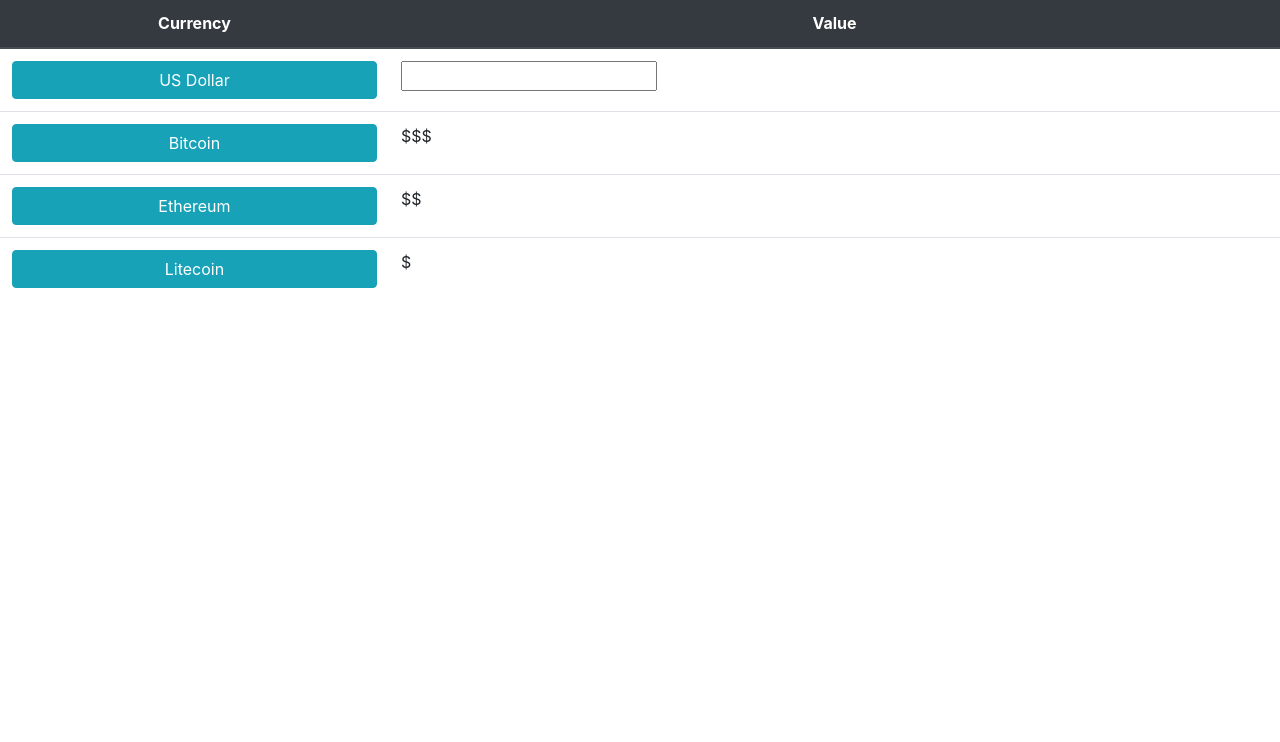
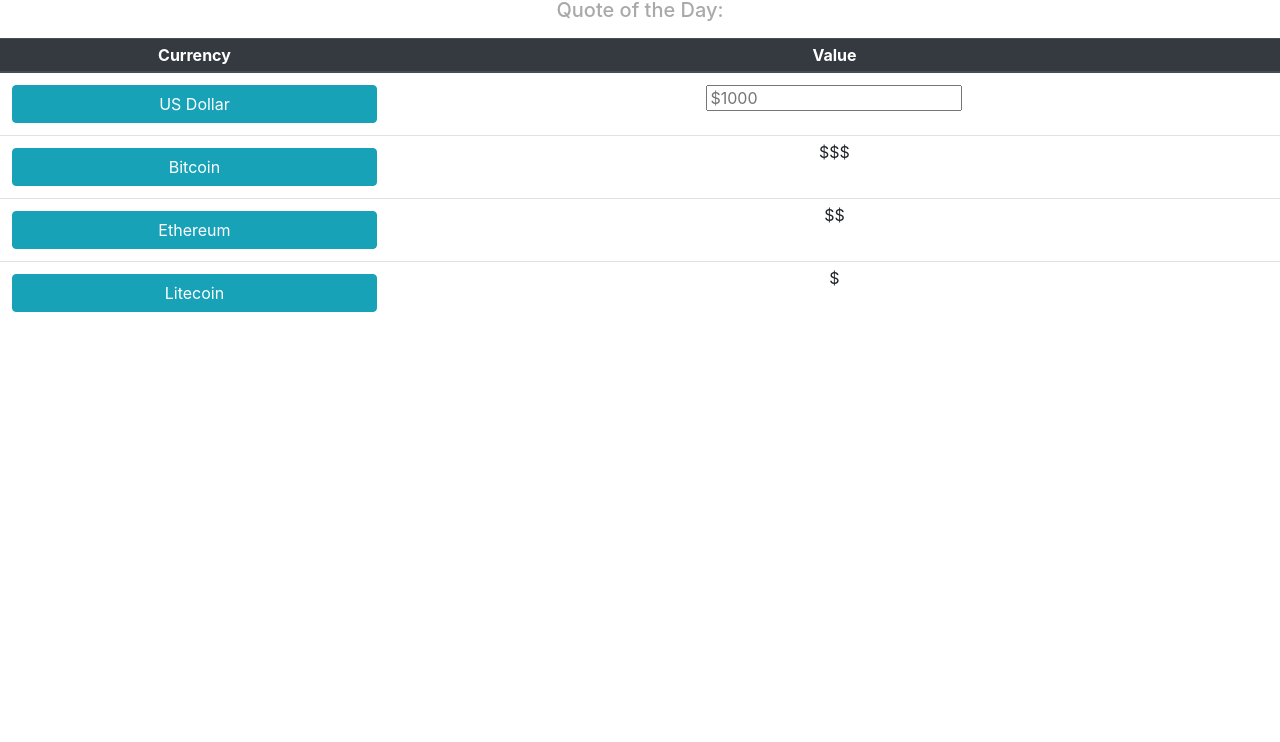
Before and after one commit to saminsoolee/api-hackathon, a plain HTML site: page feature-1/index.html in a window 1280 px wide. Shown: the part 58-800 px from the top of the page. Drawn offline with nearby package versions, Linux system fonts and the light colour scheme; no server answers.

Commit message:
User can see random quote - Sam Lee

```diff
--- a/feature-1/index.html
+++ b/feature-1/index.html
@@ -13,8 +13,8 @@
 <body>
   <h1 class="container text-center">Radix</h1>
   <div class="quote-container text-center">
-    <h5>
-    </h5>
+    <h5>Quote of the Day:</h5>
+    <p></p>
   </div>
   <div class="cryptocurrency-container">
 
@@ -30,7 +30,7 @@
       <tbody>
         <tr>
           <td><button class="btn btn-info btn-block">US Dollar</button></td>
-          <td> <input type="number">  </td>
+          <td> <input type="number" placeholder="$1000">  </td>
         <tr>
           <td><button class="btn btn-info btn-block">Bitcoin</button></td>
           <td class="bitcoin-data">$$$</td>
--- a/feature-1/main.js
+++ b/feature-1/main.js
@@ -1,11 +1,12 @@
 var key = "71e9a5e20d69c0d631300705fc66962f6155ff6f5007ec4d356ba293afc3c3d1"
-var quoteContainer = document.querySelector(".quote-container > h5");
+var quoteContainer = document.querySelector(".quote-container > p");
 
 $.ajax({
   type: "GET",
   url: "https://min-api.cryptocompare.com/data/pricemulti?fsyms=BTC&tsyms=USD,ETH,LTC&api_key=" + key,
   success: data => console.log(data)
 })
+
 $.ajax({
   type: "GET",
   url: "https://quote-garden.herokuapp.com/api/v2/quotes/random",
--- a/feature-1/style.css
+++ b/feature-1/style.css
@@ -1,8 +1,8 @@
-h1, h5 {
+h1, p {
   font-family: 'Oxygen', sans-serif;
 }
 
-h5 {
+h5, p {
   color: darkgrey;
 }
 
@@ -10,3 +10,8 @@
 .t-head{
   text-align: center;
 }
+
+tr {
+  line-height: .5rem;
+  text-align: center;
+}
```
